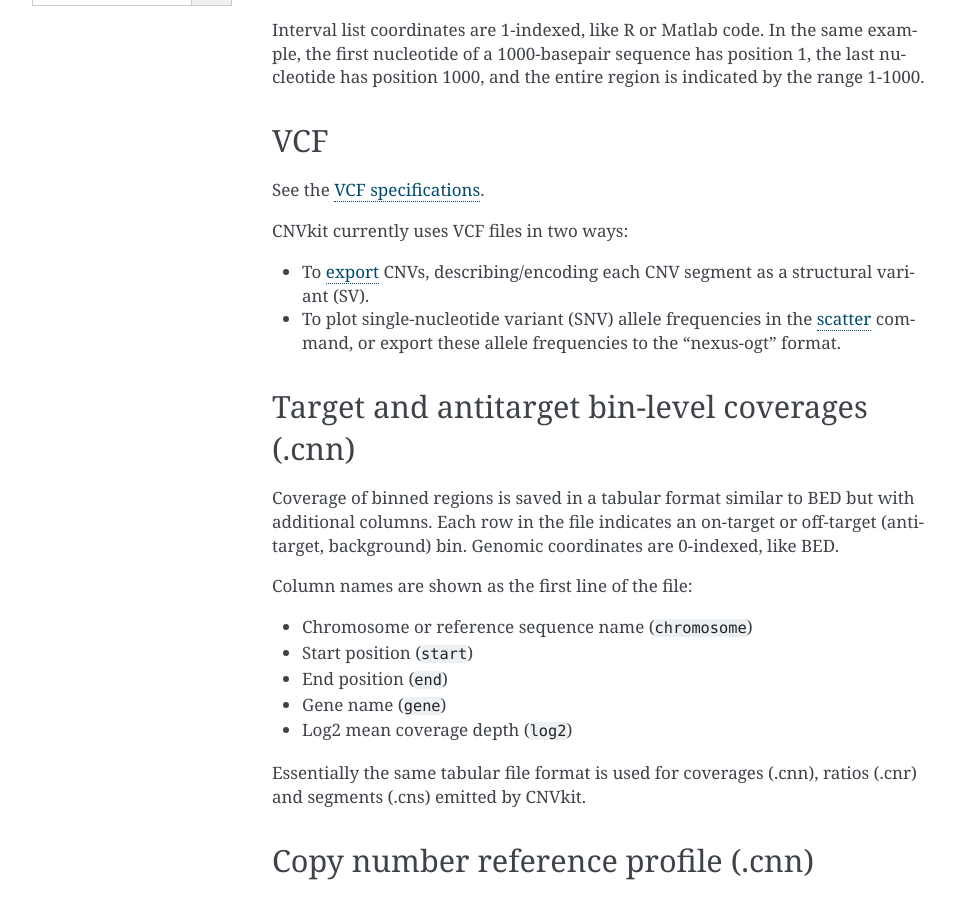
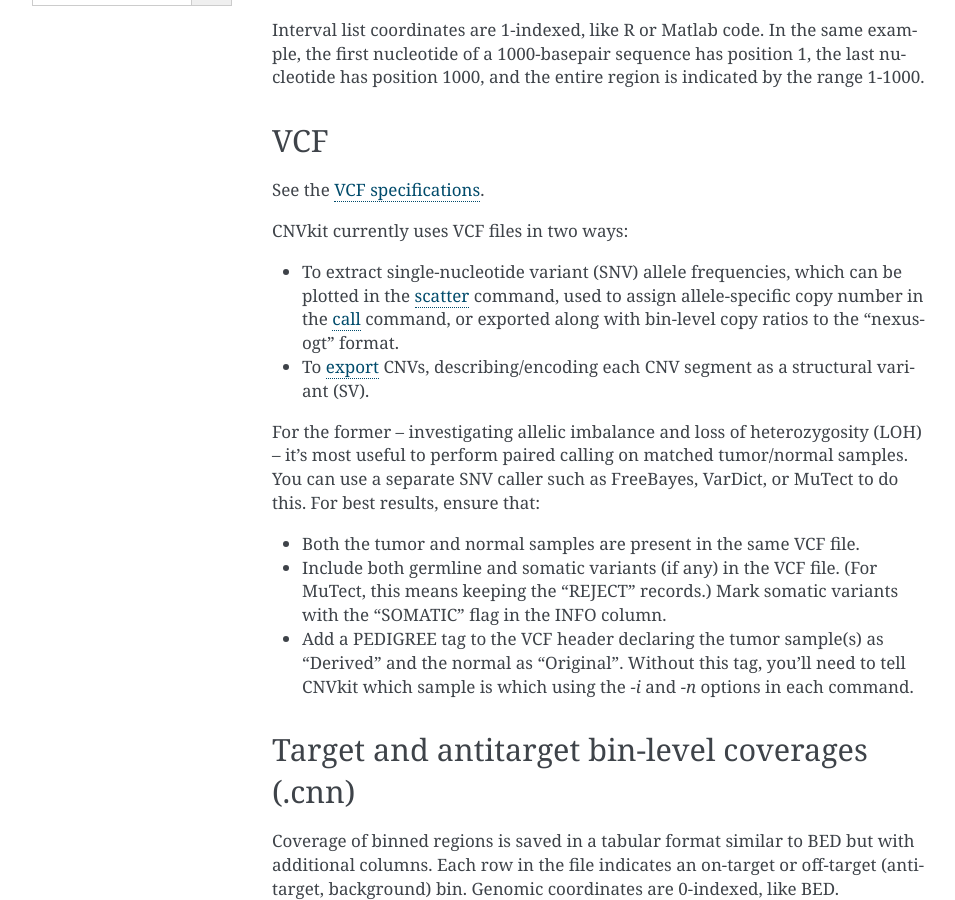
Before and after one commit to etal/cnvkit, a Sphinx documentation site: the page built from doc/fileformats.rst, in a window 1280 px wide and 900 px high, scrolled down 480 px. Shown: the whole window, without its empty margins (148-1103 px from the left). Built offline with Sphinx 7.4.7, drawn with Linux system fonts in a browser that asks for light colours.

Commit message:
doc: explain how to prepare VCF files CNVkit will like

```diff
--- a/doc/fileformats.rst
+++ b/doc/fileformats.rst
@@ -39,11 +39,26 @@ See the `VCF specifications <https://github.com/samtools/hts-specs>`_.
 
 CNVkit currently uses VCF files in two ways:
 
+- To extract single-nucleotide variant (SNV) allele frequencies, which can be
+  plotted in the :ref:`scatter` command, used to assign allele-specific copy
+  number in the :ref:`call` command, or exported along with bin-level copy
+  ratios to the "nexus-ogt" format.
 - To :ref:`export` CNVs, describing/encoding each CNV segment as a structural
   variant (SV).
-- To plot single-nucleotide variant (SNV) allele frequencies in the
-  :ref:`scatter` command, or export these allele frequencies to the
-  "nexus-ogt" format.
+
+For the former -- investigating allelic imbalance and loss of heterozygosity
+(LOH) -- it's most useful to perform paired calling on matched tumor/normal
+samples. You can use a separate SNV caller such as FreeBayes, VarDict, or MuTect
+to do this. For best results, ensure that:
+
+- Both the tumor and normal samples are present in the same VCF file.
+- Include both germline and somatic variants (if any) in the VCF file.
+  (For MuTect, this means keeping the "REJECT" records.)
+  Mark somatic variants with the "SOMATIC" flag in the INFO column.
+- Add a PEDIGREE tag to the VCF header declaring the tumor sample(s) as
+  "Derived" and the normal as "Original". Without this tag, you'll need to tell
+  CNVkit which sample is which using the `-i` and `-n` options in each command.
+
 
 
 Target and antitarget bin-level coverages (.cnn)
```
